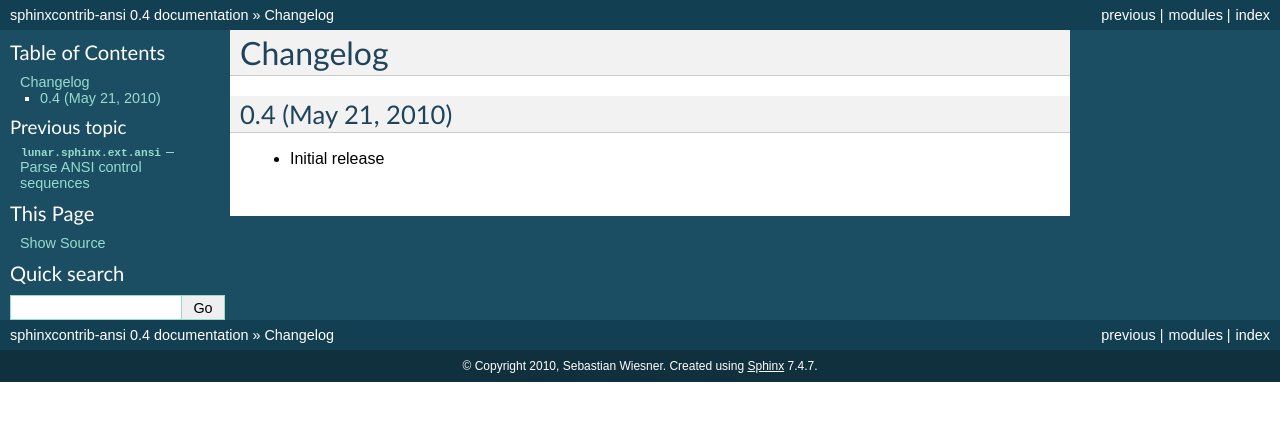
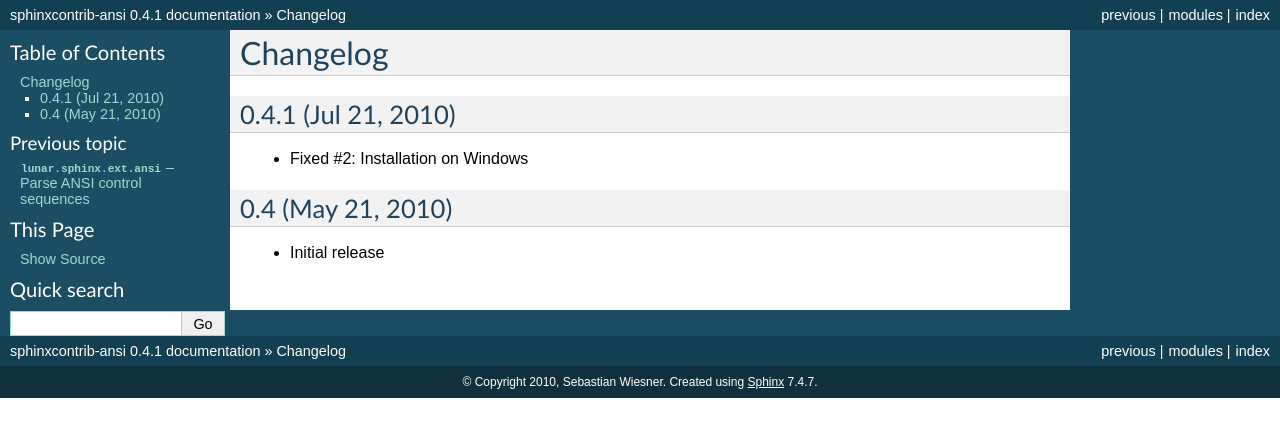
Before and after one commit to sphinx-contrib/ansi, a Sphinx documentation site: the page built from doc/changes.rst, in a window 1280 px wide. Shown: the top 437 px of the page. Built offline with Sphinx 7.4.7, drawn with Linux system fonts in a browser that asks for light colours.

Commit message:
Release ansi 0.4.1

```diff
--- a/CHANGES.rst
+++ b/CHANGES.rst
@@ -1,3 +1,9 @@
+0.4.1 (Jul 21, 2010)
+====================
+
+- Fixed #2:  Installation on Windows
+
+
 0.4 (May 21, 2010)
 ==================
 
--- a/doc/conf.py
+++ b/doc/conf.py
@@ -25,7 +25,7 @@ import sys, os
 
 # Add any Sphinx extension module names here, as strings. They can be extensions
 # coming with Sphinx (named 'sphinx.ext.*') or your custom ones.
-extensions = ['sphinx.ext.intersphinx']
+extensions = ['sphinx.ext.intersphinx', 'sphinxcontrib.issuetracker']
 
 # Add any paths that contain templates here, relative to this directory.
 templates_path = ['_templates']
@@ -50,7 +50,7 @@ copyright = u'2010, Sebastian Wiesner'
 # The short X.Y version.
 version = '0.4'
 # The full version, including alpha/beta/rc tags.
-release = '0.4'
+release = '0.4.1'
 
 # The language for content autogenerated by Sphinx. Refer to documentation
 # for a list of supported languages.
@@ -220,6 +220,11 @@ man_pages = [
 intersphinx_mapping = {'http://docs.python.org/': None,
                        'http://sphinx.pocoo.org/latest/': None,}
 
+# issue tracker settings
+issuetracker = 'bitbucket'
+issuetracker_user = 'birkenfeld'
+issuetracker_project = 'sphinx-contrib'
+
 
 def setup(app):
     app.add_description_unit('confval', 'confval',
--- a/setup.py
+++ b/setup.py
@@ -9,7 +9,7 @@ requires = ['Sphinx>=1.0b2']
 
 setup(
     name='sphinxcontrib-ansi',
-    version='0.4',
+    version='0.4.1',
     url='http://bitbucket.org/birkenfeld/sphinx-contrib',
     download_url='http://pypi.python.org/pypi/ansi',
     license='BSD',
```
